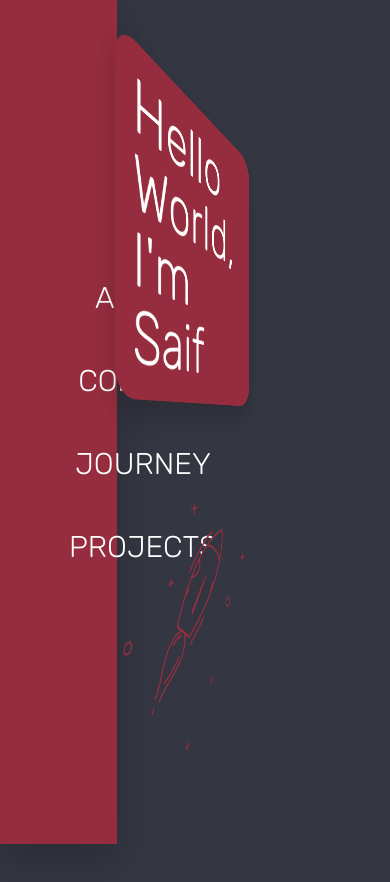
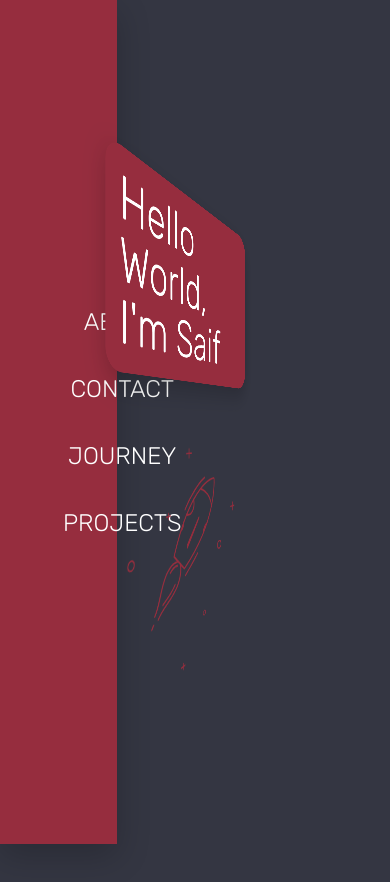
Before and after one commit to MohdSaifulM/portfolio, a React (Vite) app: page / in a window 390 px wide. Shown: the top 882 px of the page. After the commit the page ends 844 px from the top, so only its background shows below. Built offline with nearby package versions, Linux system fonts and the light colour scheme.

Commit message:
style: 💄 Change font-size base on screen size

```diff
--- a/src/styles/css/style.css
+++ b/src/styles/css/style.css
@@ -23,6 +23,15 @@
 html {
   font-size: 62.5%;
   background: #343642; }
+  @media only screen and (max-width: 64em) {
+    html {
+      font-size: 56.25%; } }
+  @media only screen and (max-width: 48em) {
+    html {
+      font-size: 50%; } }
+  @media only screen and (min-width: 160em) {
+    html {
+      font-size: 75%; } }
 
 body {
   box-sizing: border-box; }
--- a/src/styles/sass/abstracts/_mixins.scss
+++ b/src/styles/sass/abstracts/_mixins.scss
@@ -35,6 +35,6 @@
     }
 
     @if $breakpoint == desktop-l {
-        @media only screen and (max-width: 160em) { @content };   //2560px
+        @media only screen and (min-width: 160em) { @content };   //2560px
     }
 }
--- a/src/styles/sass/base/_base.scss
+++ b/src/styles/sass/base/_base.scss
@@ -11,6 +11,18 @@ html {
 	// ? Since 100% on a default browser font-size is 16px so 10px is 62.5% : defines 1rem
 	font-size: 62.5%;	// ? 1rem = 10px, 10/16 = 62.5%
 	background: $background-1;
+
+	@include responsive(tablet) {
+		font-size: 56.25%;	//? 1rem = 9px, 9/16 = 56.25%
+	}
+
+	@include responsive(mobile-l) {
+		font-size: 50%;	//? 1rem = 8px, 8/16 = 50%
+	}
+
+	@include responsive(desktop-l) {
+		font-size: 75%;	//? 1rem = 12px, 12/16 = 75%
+	}
 }
 
 body {
```
